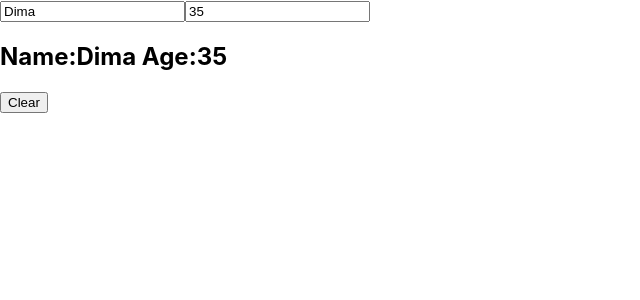
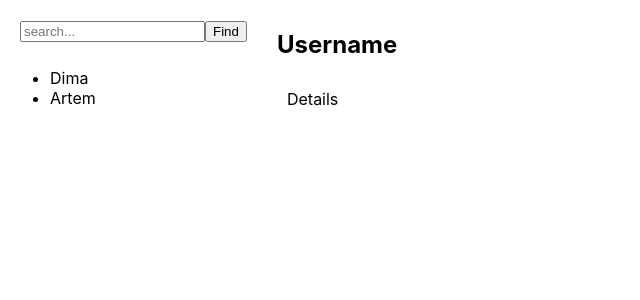
Before and after one commit to Aloxan12/ReactAndJsInstruments, a React (Create React App) app: page / in a window 1280 px wide. Shown: the top 300 px of the page, without its empty margins (0-640 px from the left). Built offline with nearby package versions, Linux system fonts and the light colour scheme.

Commit message:
useEffect(2)

```diff
--- a/src/App.tsx
+++ b/src/App.tsx
@@ -1,13 +1,13 @@
 import React from 'react';
 import './App.css';
-import {FormWithUseState} from "./common/hooks/useState";
+import {Github} from "./common/hooks/useEffect2";
 
 
 function App() {
 
     return (
         <div className="App">
-            <FormWithUseState />
+            <Github />
         </div>
     );
 }
--- a/src/common/Vanila/Base/00_tasks.js
+++ b/src/common/Vanila/Base/00_tasks.js
@@ -184,8 +184,6 @@
 // print1234();
 //
 // console.log(4);
-
-
 // for (let i = 1; i <= 5; i++) {
 //     setTimeout(() => {
 //         console.log(i);
@@ -210,7 +208,6 @@
 //     e.stopPropagation()
 //     e.stop
 // })()
-
 // console.log(typeof ("" + 1 + 0))
 // console.log("" - 1 + 0)
 // console.log("2" * "3")
@@ -220,7 +217,6 @@
 // console.log(undefined + 1)
 // console.log(['x'] == 'x')
 // console.log()
-
 // const arr = [1,3,4,5,6]
 // const obj = {
 //     1: 9,
--- /dev/null
+++ b/src/common/hooks/useEffect2.module.css
@@ -0,0 +1,9 @@
+.container{
+    display: flex;
+}
+.container div{
+    padding: 10px;
+}
+.selected{
+    background-color: grey;
+}
--- /dev/null
+++ b/src/common/hooks/useEffect2.tsx
@@ -0,0 +1,39 @@
+import React, {useEffect, useState} from "react";
+import s from './useEffect2.module.css'
+
+export const Github = () => {
+    console.log('log 1')
+    const [selectedUser, setSelectedUser] = useState<string | null>(null)
+    useEffect(()=>{
+        console.log('log 2')
+        if(selectedUser){
+            console.log('log 4')
+            document.title = selectedUser
+        }
+    },[selectedUser])
+    console.log('log 3')
+    return (
+        <div className={s.container}>
+            <div>
+                <div>
+                    <input placeholder={'search...'}/>
+                    <button>Find</button>
+                </div>
+                <ul>
+                    {['Dima', 'Artem']
+                        .map((u, i) => <li key={i} className={selectedUser === u ? s.selected : ''}
+                                      onClick={() => {
+                                          setSelectedUser(u)
+                                          //document.title = u
+                                      }}>
+                            {u}
+                        </li>)}
+                </ul>
+            </div>
+            <div>
+                <h2>Username</h2>
+                <div>Details</div>
+            </div>
+        </div>
+    )
+}
```
